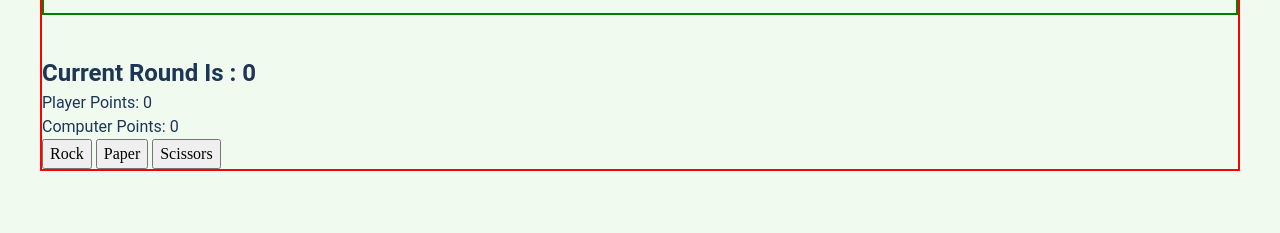
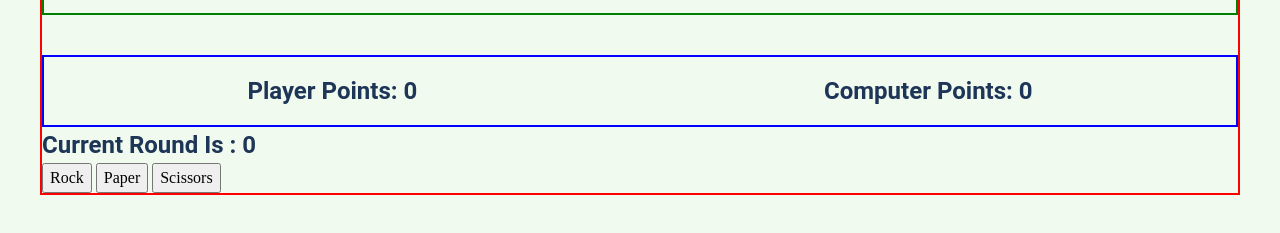
Before and after one commit to Omerrob11/rock_paper_scissors, a plain HTML site: page index.html in a window 1280 px wide. Shown: the part 111-344 px from the top of the page. Drawn offline with Linux system fonts and the light colour scheme.

Commit message:
style score section

```diff
--- a/index.html
+++ b/index.html
@@ -13,13 +13,13 @@
         <h1 class="header__title">Odin Rock Paper Scisorrs</h1>
       </header>
 
+      <div class="score">
+        <h2 id="score__player" class="score__text">Player Points: 0</h2>
+        <h2 id="score__computer" class="score__text">Computer Points: 0</h2>
+      </div>
+
       <div class="round-number">
         <h2 class="round-number__current">Current Round Is : 0</h2>
-      </div>
-
-      <div class="score">
-        <p id="score__player">Player Points: 0</p>
-        <p id="score__computer">Computer Points: 0</p>
       </div>
 
       <div class="player-selection">
--- a/style.css
+++ b/style.css
@@ -121,7 +121,14 @@ p {
 }
 
 /* Score Section */
-
+.score {
+  border: 2px solid blue;
+  justify-content: space-around;
+  display: flex;
+}
+.score__text {
+  padding: 16px;
+}
 /* Round Number Section */
 
 /* Player Choice Section */
```
